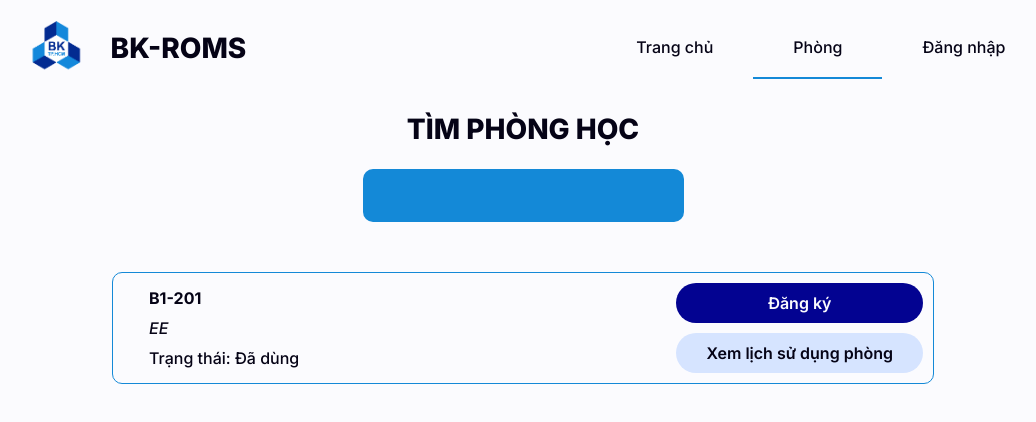
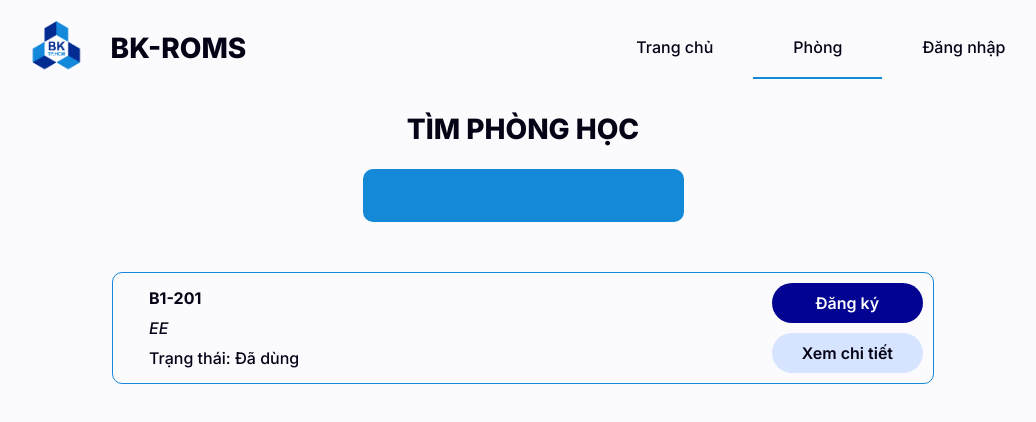
Before and after one commit to CuongChuck/ROMS-G1-CC01-ASE, a React (Vite) app in the folder frontend/: page /rooms in a window 1280 px wide. Shown: the top 422 px of the page, without its empty margins (117-1153 px from the left). Built offline with nearby package versions, Linux system fonts and the light colour scheme; some icons are missing.

Commit message:
Adjust size of buttons

```diff
--- a/frontend/src/components/PrimButton/PrimaryButton.jsx
+++ b/frontend/src/components/PrimButton/PrimaryButton.jsx
@@ -2,7 +2,7 @@ import React from 'react';
 import './PrimaryButton.css';
 
 const PrimaryButton = ({content, onClick}) => {
-    const size = content == 2 ? 'var(--tiny-textsize)' : 'var(--small-textsize)';
+    const size = content == 2 || content == 4 ? 'var(--tiny-textsize)' : 'var(--small-textsize)';
     const info = ['Đăng ký', 'Đăng nhập', 'Đăng ký', 'Xác nhận đăng ký', 'Chỉnh sửa', 'Xác nhận', 'Thông tin tài khoản', 'Chỉnh sửa tài khoản'];
     return (
         <div className='primbutton' onClick={onClick}>
--- a/frontend/src/components/SecButton/SecondaryButton.jsx
+++ b/frontend/src/components/SecButton/SecondaryButton.jsx
@@ -2,8 +2,8 @@ import React from 'react';
 import './SecondaryButton.css';
 
 const SecondaryButton = ({content, style, onClick}) => {
-    const lst = ['Đăng ký', 'Đăng xuất', 'Xem lịch sử dụng phòng', 'Huỷ', 'Gửi lại mã', 'Xoá tài khoản'];
-    const size = content == 2 ? 'var(--tiny-textsize)' : 'var(--small-textsize)';
+    const lst = ['Đăng ký', 'Đăng xuất', 'Xem chi tiết', 'Huỷ đăng ký', 'Gửi lại mã', 'Xoá tài khoản', 'Huỷ đăng ký',];
+    const size = content > 1 && content < 4 ? 'var(--tiny-textsize)' : 'var(--small-textsize)';
 
     return (
         <div className='secbutton' style={style} onClick={onClick}>
```
